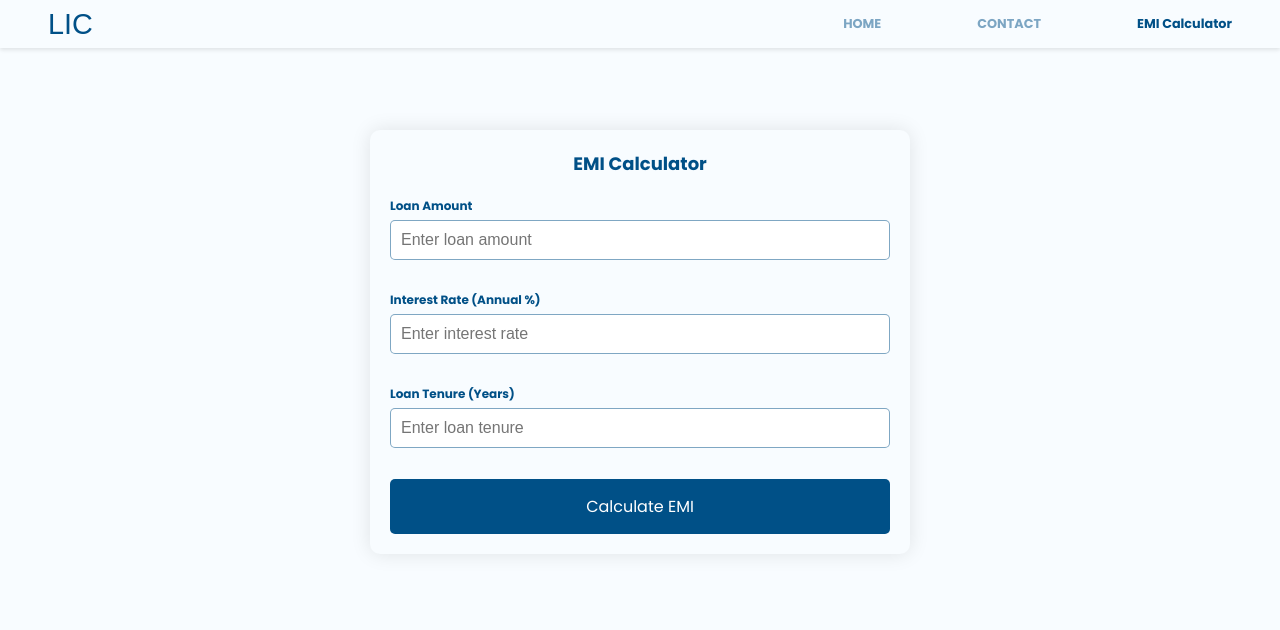
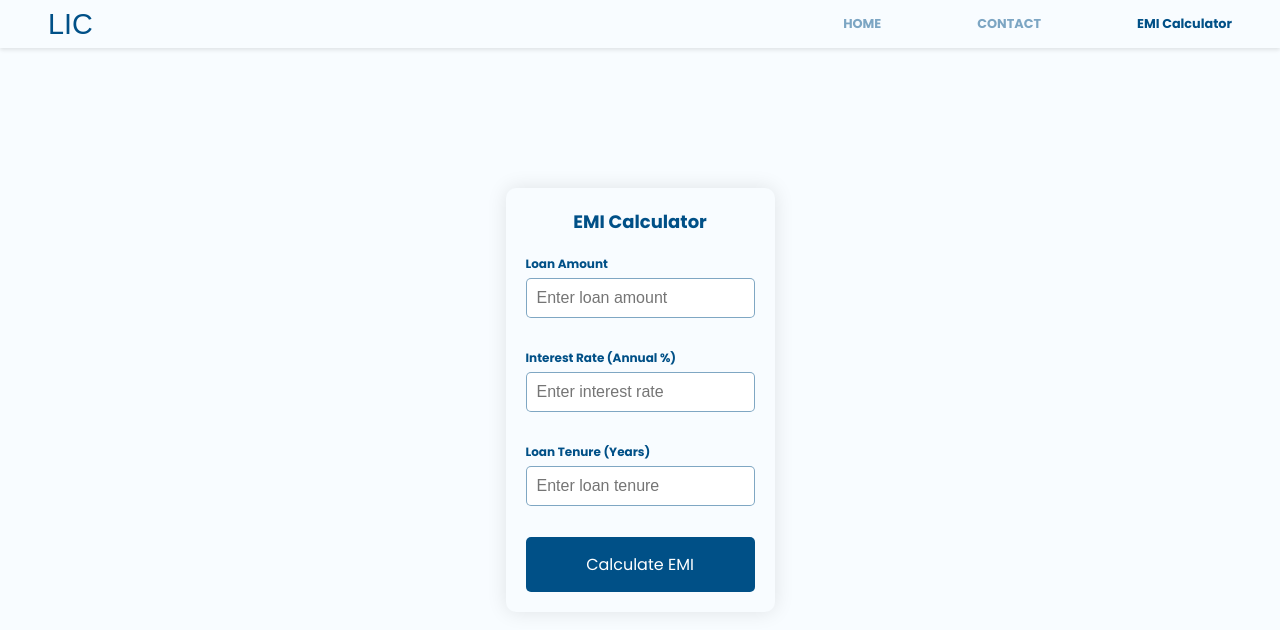
Before and after one commit to GokulavasanS/LIC-Client, a React (Vite) app: page /emi in a window 1280 px wide. Shown: the top 630 px of the page. Built offline with nearby package versions, Linux system fonts and the light colour scheme; a web font is replaced by a local one.

Commit message:
last commit

```diff
--- a/src/Components/Navbar/Navbar.css
+++ b/src/Components/Navbar/Navbar.css
@@ -10,6 +10,7 @@
   left: 0;
   z-index: 2;
   box-shadow: 0 2px 4px rgba(0, 0, 0, 0.1);
+  background-color: var(--bg-color);
 }
 
 .navbar.scrolled {
--- a/src/Pages/Contact/Contact.css
+++ b/src/Pages/Contact/Contact.css
@@ -11,7 +11,7 @@
   display: flex;
   flex-direction: column;
   align-items: center;
-  width: 50%;
+  width: 60%;
   height: 60%;
   padding: 1rem 0;
   box-shadow: 0px 0px 10px 0px rgba(0, 0, 0, 0.2);
--- a/src/Pages/EMI/EMICalculator.css
+++ b/src/Pages/EMI/EMICalculator.css
@@ -3,6 +3,14 @@ body {
   background-color: var(--bg-color);
   color: var(--main-color);
   font-family: 'Poppins', sans-serif;
+}
+
+.emi-page{
+  display: flex;
+  align-items: center;
+  justify-content: center;
+  width: 100vw;
+  height: 100vh;
 }
 
 .emi-calculator {
--- a/src/Pages/EMI/EMICalculator.jsx
+++ b/src/Pages/EMI/EMICalculator.jsx
@@ -24,7 +24,8 @@ function EMICalculator() {
   };
 
   return (
-    <div className="emi-calculator">
+    <div className="emi-page">
+      <div className="emi-calculator">
       <h2>EMI Calculator</h2>
       <div className="calculator-form">
         <div className="input-group">
@@ -74,6 +75,7 @@ function EMICalculator() {
         </div>
       )}
     </div>
+    </div>
   );
 }
 
--- a/src/Pages/Home/Home.css
+++ b/src/Pages/Home/Home.css
@@ -121,11 +121,12 @@ body {
   object-fit: cover;
   border-radius: 20px;
   box-shadow: 5px 0 15px rgba(0, 0, 0, 0.3);
+  border: 2px solid #fff;
   transition: transform 0.8s ease, opacity 0.8s ease;
 }
 
 .thumbnail .item.active img {
-  transform: scale(1.2);
+  transform: translateX(-20px) scale(1.2);
 }
 
 .thumbnail .item.active {
@@ -156,7 +157,7 @@ body {
   height: 55px;
   border-radius: 50%;
   background-color: var(--main-color);
-  border: none;
+  border: 3px solid #fff;
   color: #fff;
   font-family: monospace;
   font-weight: bold;
```
